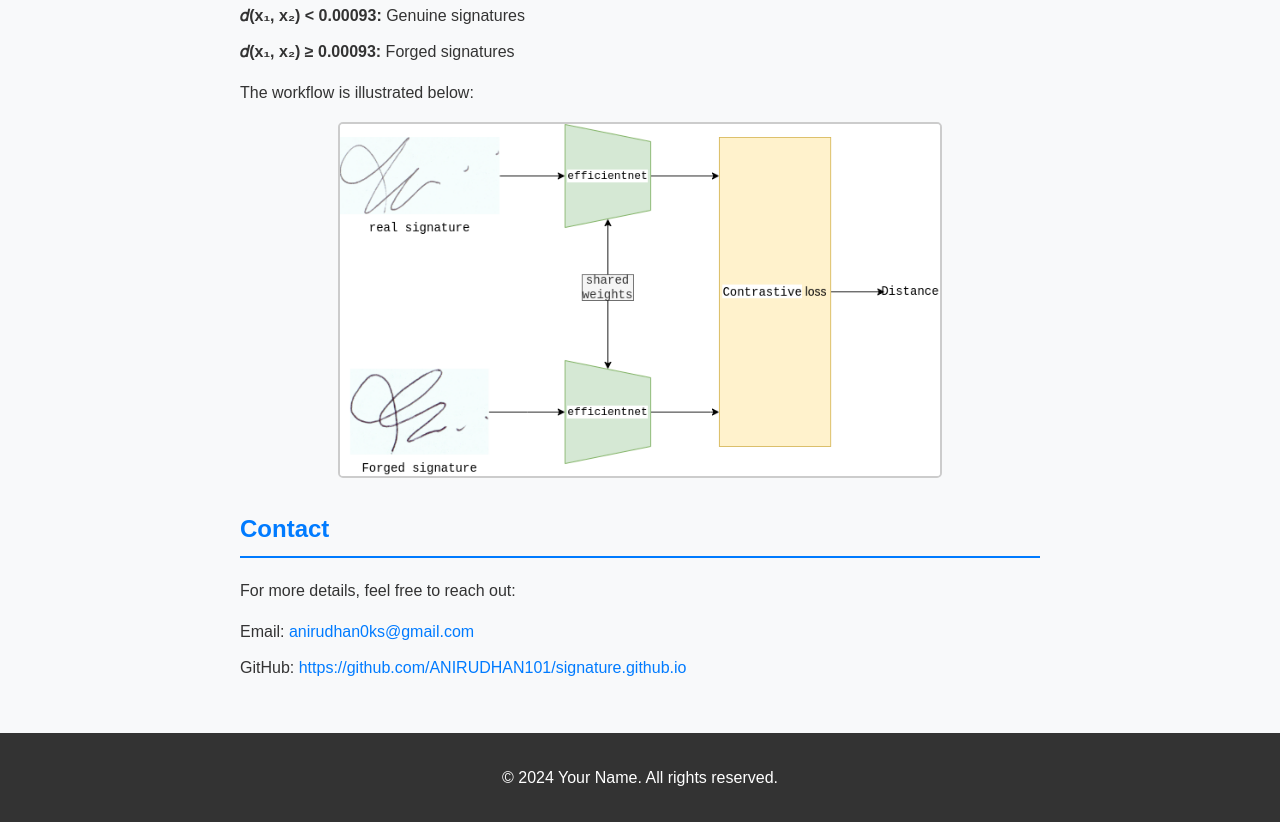
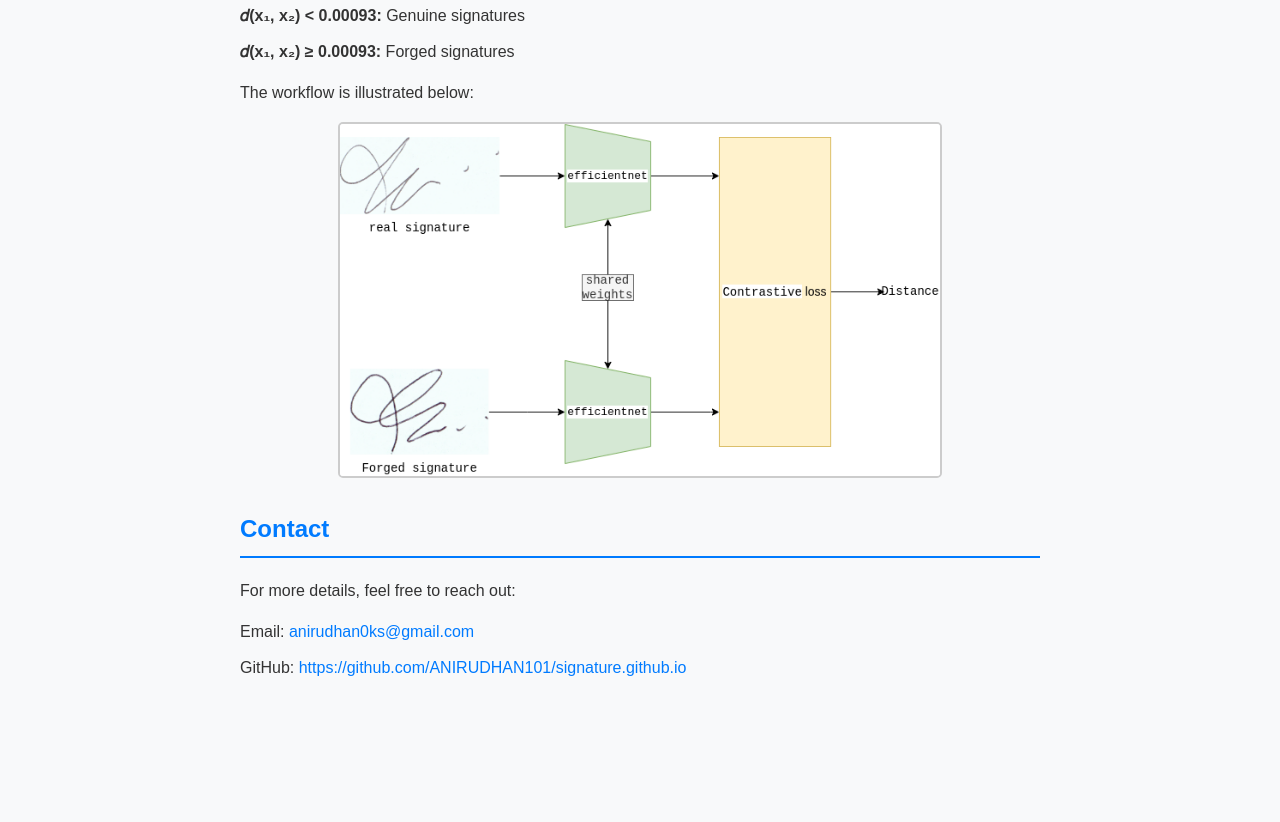
Before and after one commit to ANIRUDHAN101/signature.github.io, a plain HTML site: page index.html in a window 1280 px wide. Shown: the part 959-1781 px from the top of the page. After the commit the page ends 1692 px from the top, so only its background shows below. Drawn offline with Linux system fonts and the light colour scheme.

Commit message:
Update index.html

```diff
--- a/index.html
+++ b/index.html
@@ -68,8 +68,8 @@
     </section>
   </main>
 
-  <footer>
-    <p>&copy; 2024 Your Name. All rights reserved.</p>
-  </footer>
+<!--   <footer>
+    <p>&copy; 2024 Your Anirudhan K S All rights reserved.</p>
+  </footer> -->
 </body>
 </html>
```
